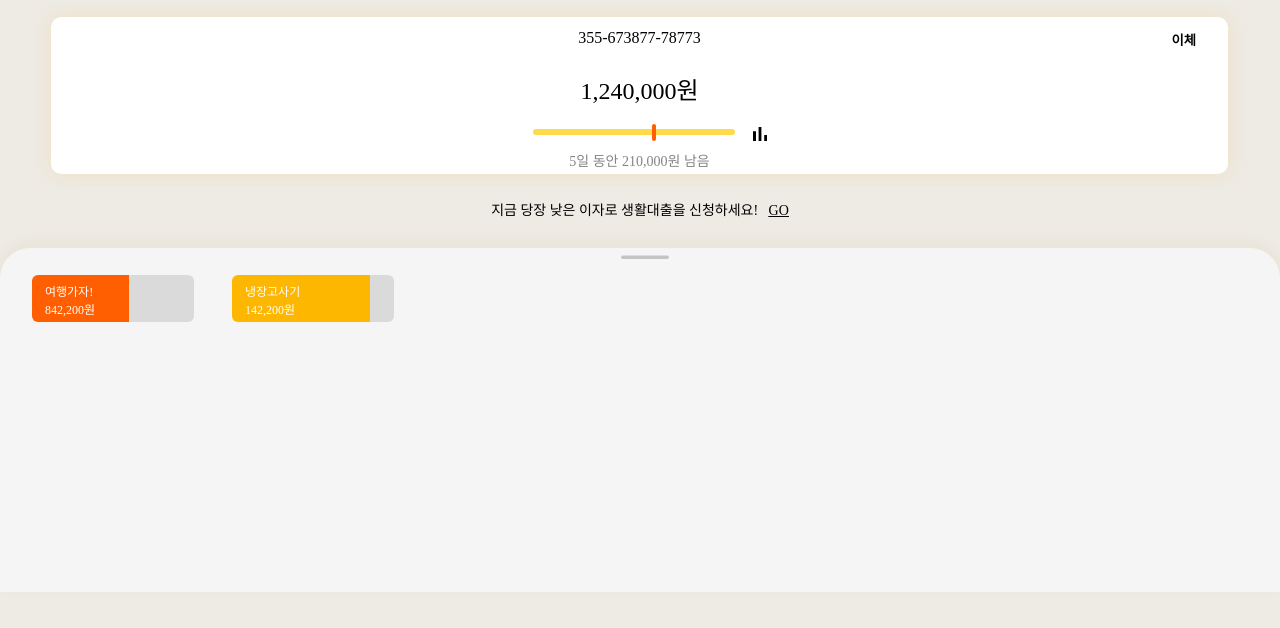
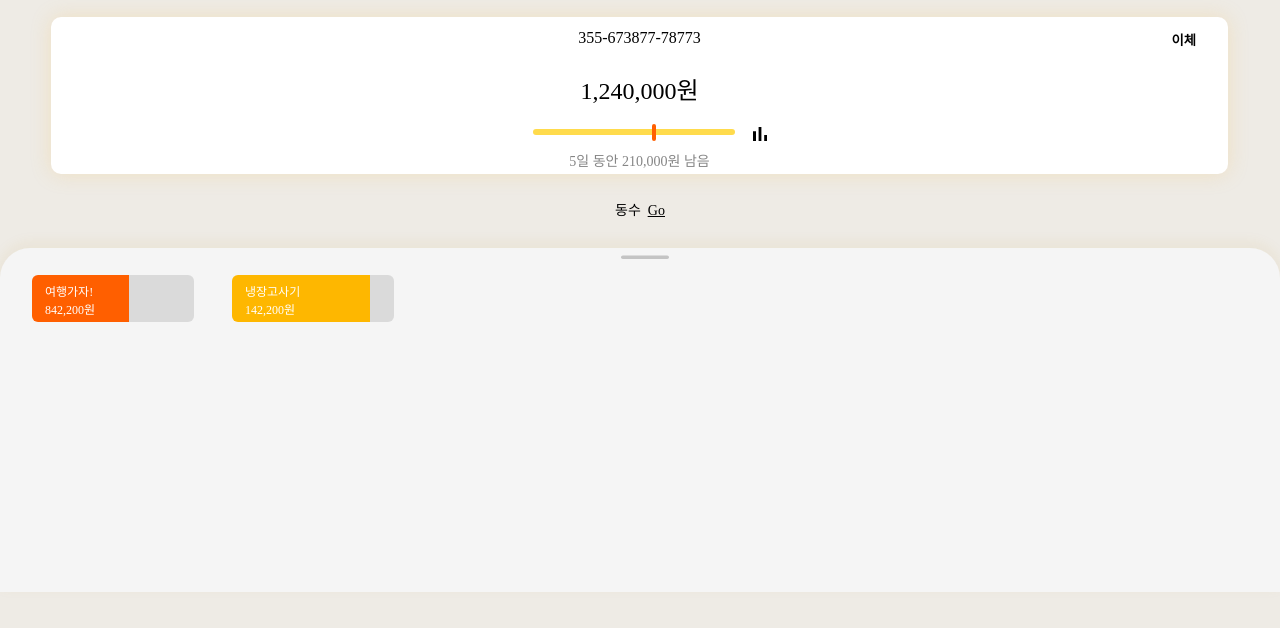
Before and after one commit to sonicce99/sonicce99.github.io-bank-app, a plain HTML site: page index.html in a window 1280 px wide. Shown: the part 104-732 px from the top of the page. Drawn offline with nearby package versions, Linux system fonts and the light colour scheme; no server answers.

Commit message:
bank-app 완성본

```diff
--- a/index.html
+++ b/index.html
@@ -102,8 +102,8 @@
     </div>
 
     <!-- 대출관련 광고 -->
-    <!-- <h1 class="ad">동수&nbsp;&nbsp;<a href="https://www.youtube.com/channel/UCqa4CnlUu--_X0lXWURBNEQ" target="_blank"><u>Go</u></a></h1> -->
-    <h1 class="ad">지금 당장 낮은 이자로 생활대출을 신청하세요! &nbsp <a href="javascript:void(0)"><u>GO</u></a></h1>
+    <h1 class="ad">동수&nbsp;&nbsp;<a href="https://www.youtube.com/channel/UCqa4CnlUu--_X0lXWURBNEQ" target="_blank"><u>Go</u></a></h1>
+    <!-- <h1 class="ad">지금 당장 낮은 이자로 생활대출을 신청하세요! &nbsp <a href="javascript:void(0)"><u>GO</u></a></h1> -->
 
     <div class="transaction-container">
       <img class="scroll-bar" src="./assets/scroll-bar.svg" alt="scroll_bar" />
```
